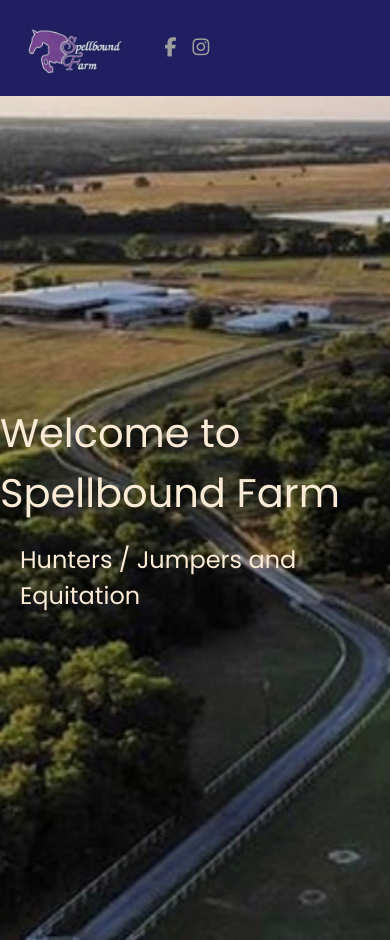
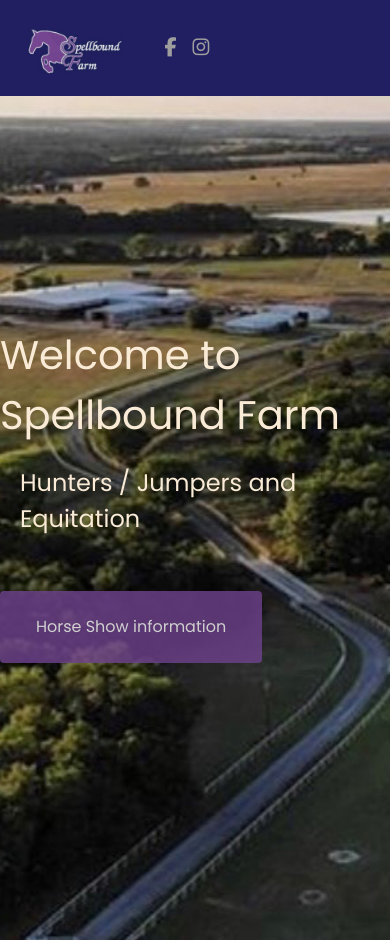
Before and after one commit to supermonkey74/SBF-React, a React (Create React App) app: page / in a window 390 px wide. Built offline with nearby package versions, Linux system fonts and the light colour scheme; some icons are missing; the HTML template or start-up script is replaced by a standard one.

Commit message:
Added link for HS information - Mobile

```diff
--- a/src/Components/Button.css
+++ b/src/Components/Button.css
@@ -27,3 +27,36 @@
   border: 2px solid var(--sbGrey);
   transition: all 0.3s ease-out;
 }
+
+.hs-information {
+
+  display: none;
+
+  }
+
+@media screen and (max-width: 960px) {
+
+  .hs-information {
+
+    display: flex;
+
+    }
+
+    .events-mobile {
+
+
+        display: block;
+        text-align: center;
+        padding: 1.5rem;
+        margin: 2rem auto;
+        border-radius: 4px;
+        width: 110%;
+        background:var(--sbPurple);
+        text-decoration: none;
+        color: #fff;
+        font-size: 1rem;
+        opacity: 80%;
+
+    }
+
+}
--- /dev/null
+++ b/src/Components/Button2.js
@@ -0,0 +1,11 @@
+import React from 'react';
+import './Button.css';
+import { Link } from 'react-router-dom';
+
+export function Button2() {
+  return (
+    <Link to='events'>
+      <button className='btn'><h1>Horse Show information</h1></button>
+    </Link>
+  );
+}
--- a/src/Components/pages/Home.js
+++ b/src/Components/pages/Home.js
@@ -1,4 +1,6 @@
 import React from 'react';
+import { Link } from 'react-router-dom';
+import { Button2 } from '../Button2';
 
 export default function Home() {
 
@@ -9,6 +11,21 @@
                     <div className="inside-inside-home">
                       <p>Hunters / Jumpers and Equitation</p>
                     </div>
+                    <div className="hs-information">
+                    <ul >
+                    <li>
+            <Link
+              to='/events'
+              className='events-mobile'
+
+            >
+              Horse Show information
+            </Link>
+          </li>
+
+        </ul>
+        <Button2 />
+        </div>
             </div>
         </div>
     )
```
